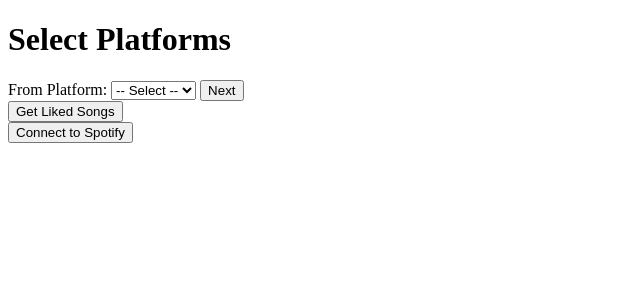
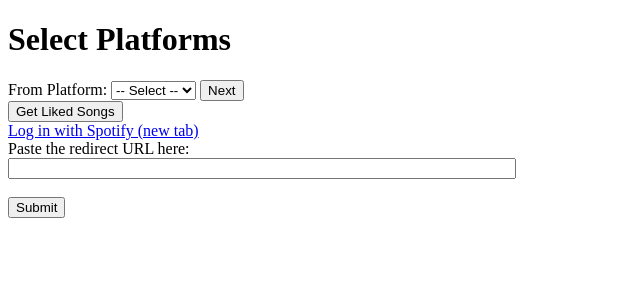
Before and after one commit to groost/TransferPlaylists, a Flask app: page / in a window 1280 px wide. Shown: the top 300 px of the page, without its empty margins (0-640 px from the left). Run offline with Flask 3, Linux system fonts and the light colour scheme.

Commit message:
Add files via upload

```diff
--- a/templates/index.html
+++ b/templates/index.html
@@ -58,9 +58,16 @@
         <button type="submit">Get Liked Songs</button>
     </form>
 
-    <form action="{{ url_for('spotify_login') }}" method="get">
+    <!-- <form action="{{ url_for('spotify_login') }}" method="get">
         <button type="submit">Connect to Spotify</button>
+    </form> -->
+
+    <a href="{{ url_for('spotify_login') }}" target="_blank">Log in with Spotify (new tab)</a>
+
+    <form action="{{ url_for('submit_redirect_url') }}" method="POST">
+        <label for="redirect_url">Paste the redirect URL here:</label><br>
+        <input type="text" id="redirect_url" name="redirect_url" style="width: 500px;" required><br><br>
+        <button type="submit">Submit</button>
     </form>
-
 </body>
 </html>
```
